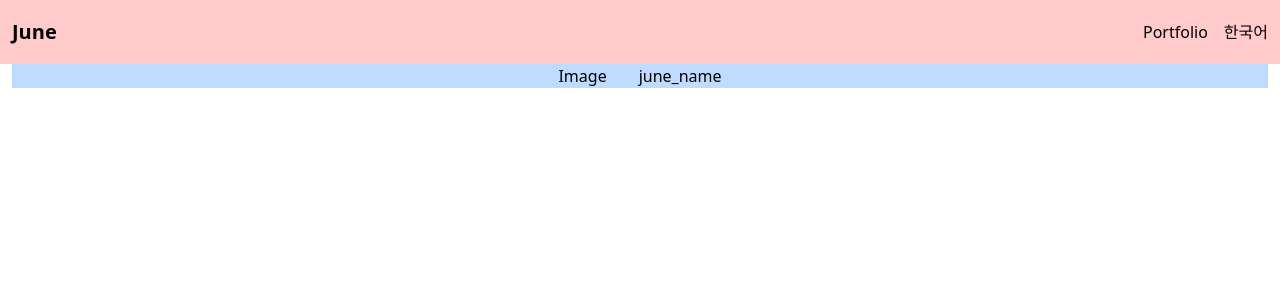
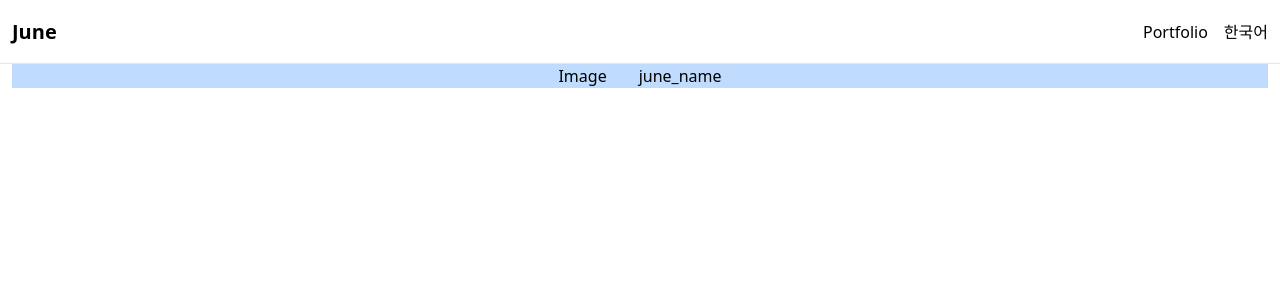
Before and after one commit to texasroh/texasroh.github.io, a React (Create React App) app: page / in a window 1280 px wide. Shown: the top 300 px of the page. Built offline with nearby package versions, Linux system fonts and the light colour scheme.

Commit message:
remove header background color

```diff
--- a/src/components/Header.tsx
+++ b/src/components/Header.tsx
@@ -9,7 +9,7 @@ const Header = () => {
         i18n.changeLanguage(isEng ? "ko" : "en");
     };
     return (
-        <header className="fixed top-0 z-10 flex h-16 w-full items-center justify-center bg-red-200">
+        <header className="fixed top-0 z-10 flex h-16 w-full items-center justify-center border-b">
             <div className="container mx-3 flex items-center justify-between">
                 <div className="select-none text-xl font-bold">
                     <Link to="/">June</Link>
```
